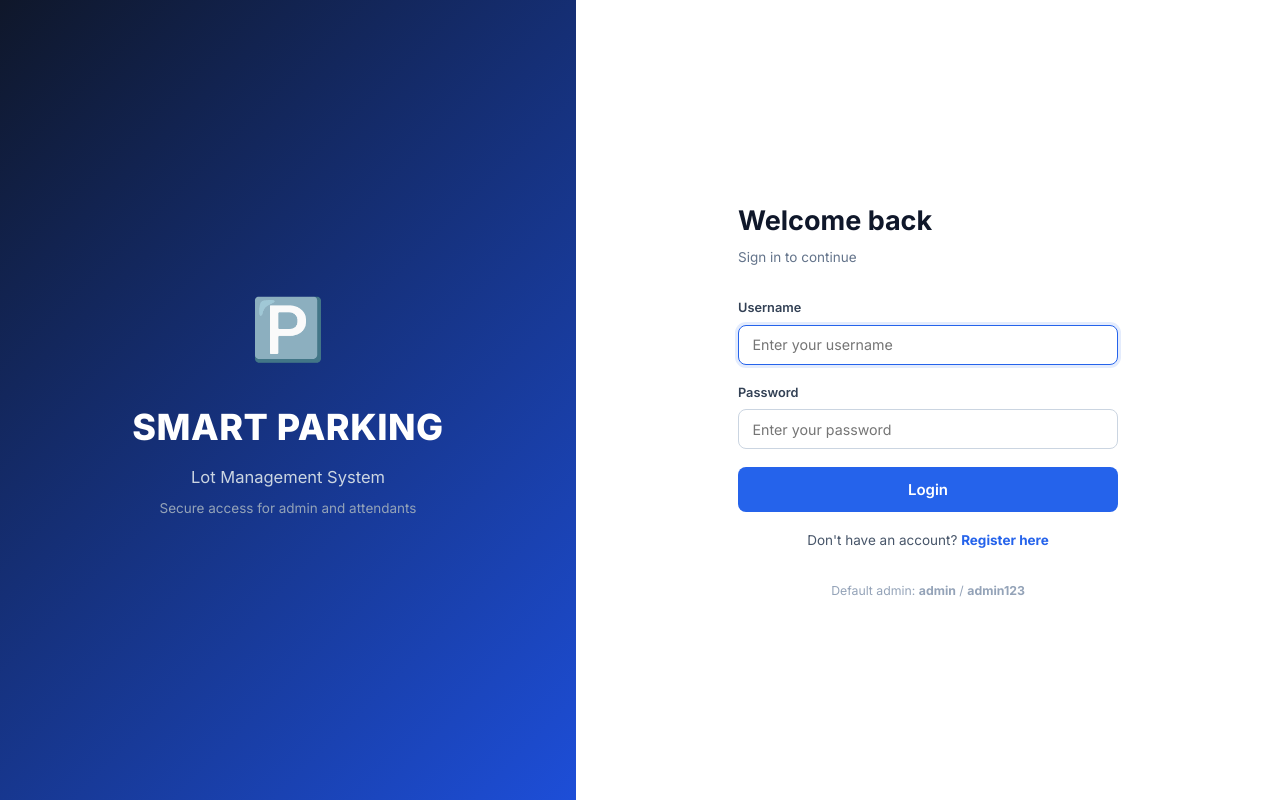
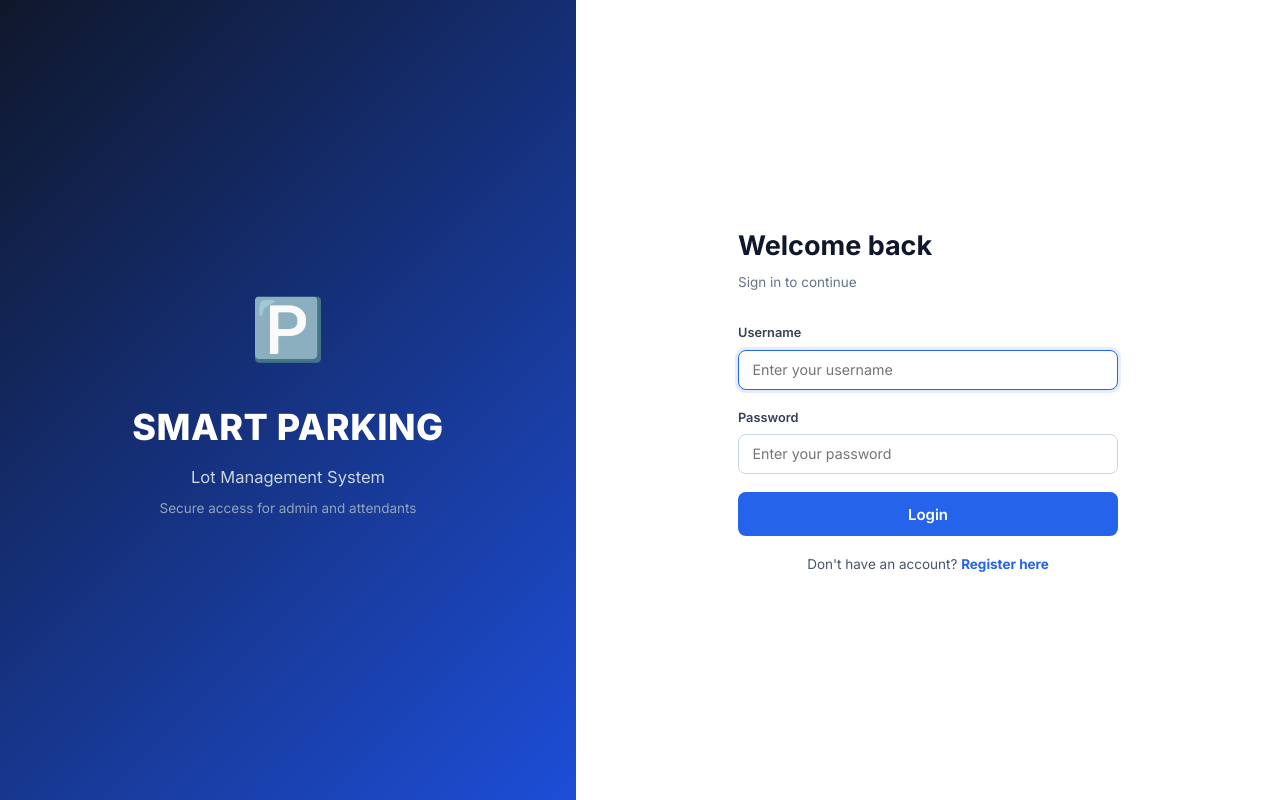
Before and after one commit to appuydv121-alt/SMART-PARKING-ALOT-SYSTEM, a Flask app: page /login in a window 1280 px wide. Run offline with Flask 3, Linux system fonts and the light colour scheme.

Commit message:
Hide development credentials from public login
Co-authored-by: Copilot <223556219+Copilot@users.noreply.github.com>

```diff
--- a/templates/login.html
+++ b/templates/login.html
@@ -41,7 +41,6 @@
                 Don't have an account? <a href="{{ url_for('register') }}" style="color: var(--blue-600); font-weight: 700;">Register here</a>
             </p>
 
-            <p class="login-footer">Default admin: <strong>admin</strong> / <strong>admin123</strong></p>
         </div>
     </div>
 </div>
```
